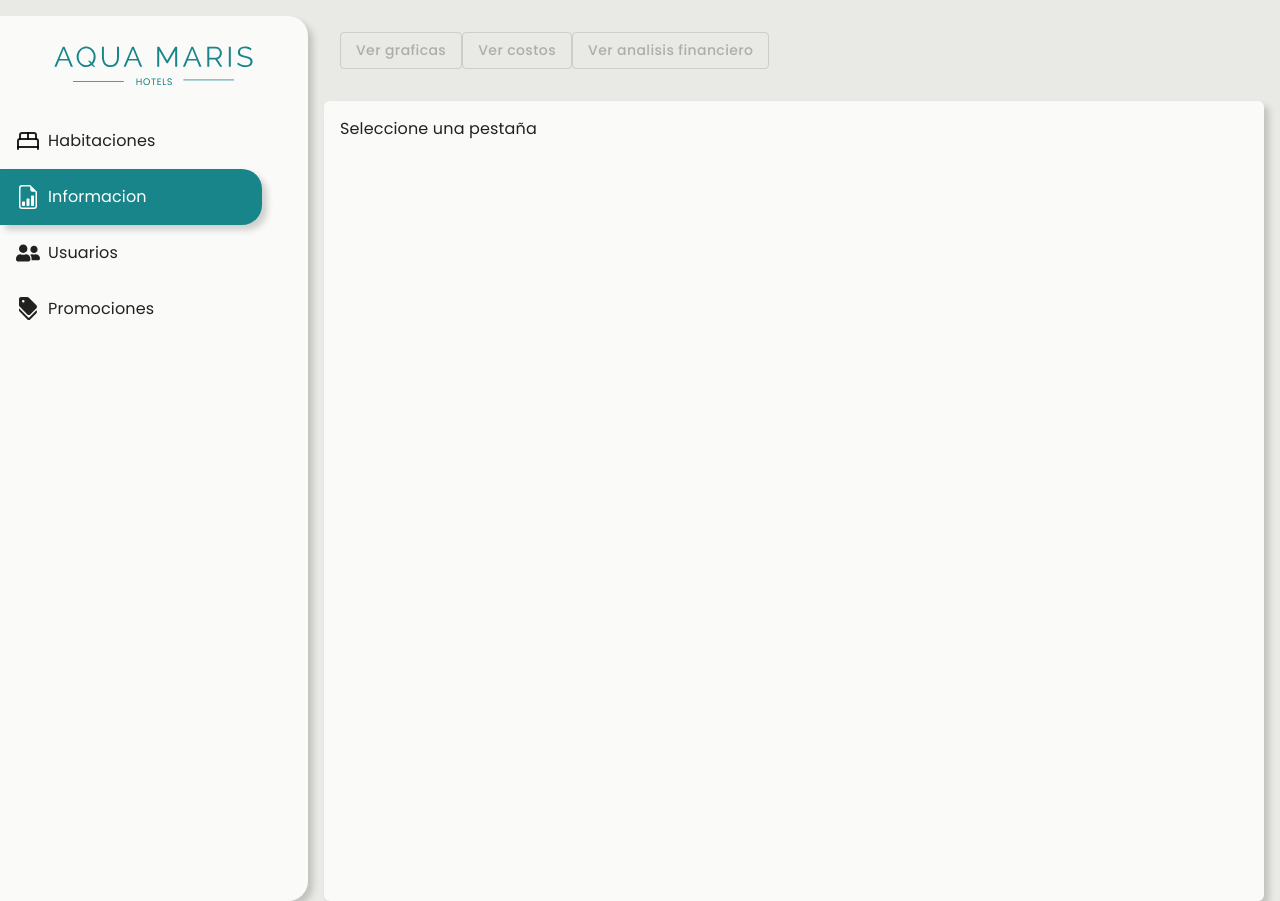
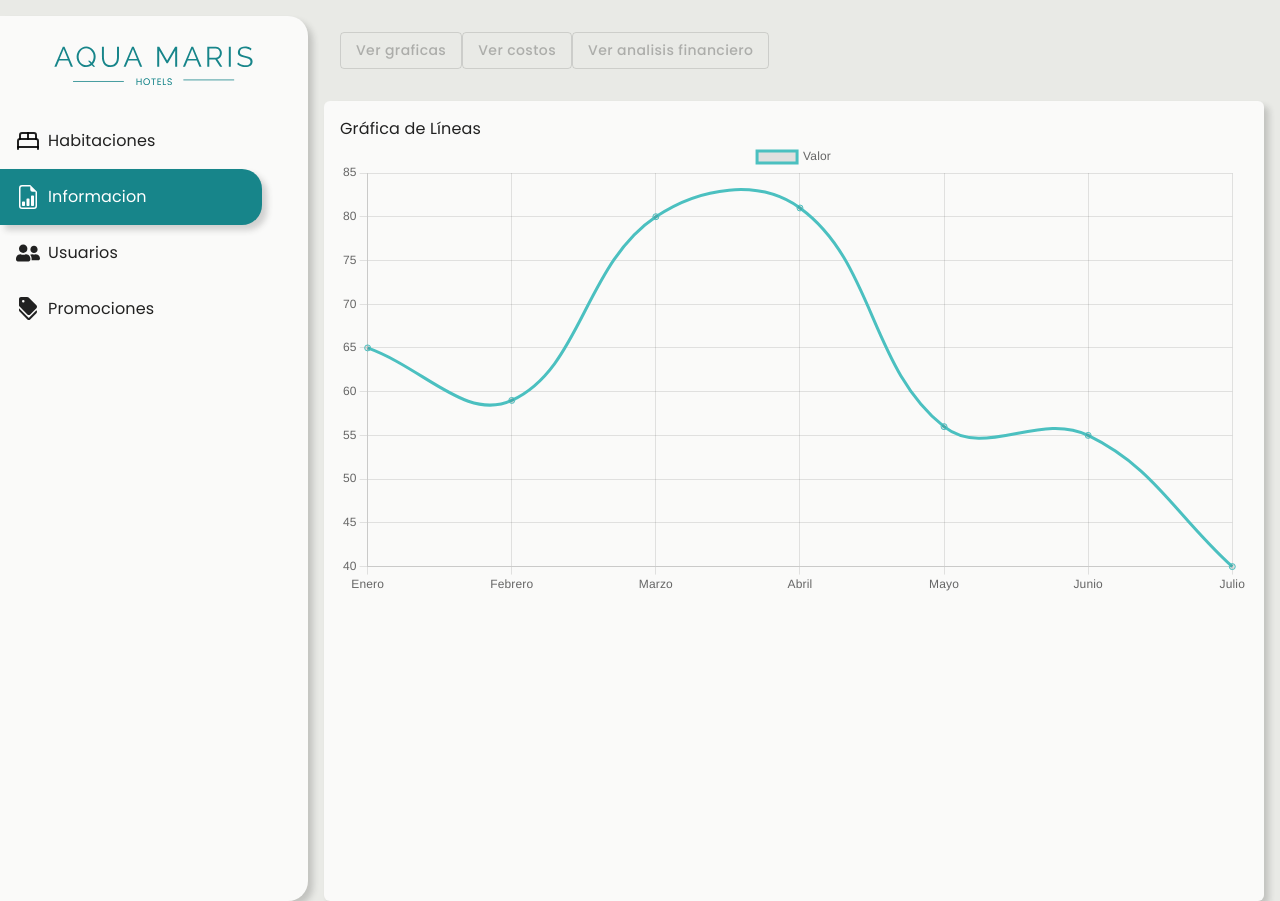
Before and after one commit to diazkr/SuperAdmin_AquaMaris, a Next.js app: page /Informacion in a window 1280 px wide. Built offline with nearby package versions, Linux system fonts and the light colour scheme.

Commit message:
feat(): add one graph

```diff
--- a/package.json
+++ b/package.json
@@ -21,6 +21,7 @@
     "@types/leaflet": "^1.9.12",
     "@types/react-leaflet": "^3.0.0",
     "autoprefixer": "^10.4.19",
+    "chart.js": "^4.4.3",
     "country-list": "^2.3.0",
     "dayjs": "^1.11.11",
     "dotenv": "^16.4.5",
@@ -29,10 +30,12 @@
     "next-auth": "^4.24.7",
     "next-cloudinary": "^6.6.2",
     "react": "^18",
+    "react-chartjs-2": "^5.2.0",
     "react-dom": "^18",
     "react-icons": "^5.2.1",
     "react-leaflet": "^4.2.1",
-    "react-select": "^5.8.0"
+    "react-select": "^5.8.0",
+    "recharts": "^2.12.7"
   },
   "devDependencies": {
     "@types/node": "^20",
--- a/src/app/Informacion/page.tsx
+++ b/src/app/Informacion/page.tsx
@@ -1,6 +1,7 @@
 "use client"
 import React, { useState } from 'react';
 import { Button, ButtonGroup, Box } from '@mui/material';
+import LineChart from '@/components/Graficas/Informacion/GraficaPrueba';
 
 interface TabContentProps {
   selectedTab: string;
@@ -15,7 +16,9 @@ const TabContent: React.FC<TabContentProps> = ({ selectedTab }) => {
     case 'Ver analisis financiero':
       return <div>Contenido de Tab 3</div>;
     default:
-      return <div>Seleccione una pestaña</div>;
+      return (<div>
+        <LineChart></LineChart>
+      </div>);
   }
 };
 
--- /dev/null
+++ b/src/components/Graficas/Informacion/GraficaPrueba.tsx
@@ -0,0 +1,28 @@
+// pages/LineChart.tsx o components/LineChart.tsx
+import React from 'react';
+import { Line } from 'react-chartjs-2';
+import 'chart.js/auto'; // Importar Chart.js
+
+const LineChart: React.FC = () => {
+  const data = {
+    labels: ['Enero', 'Febrero', 'Marzo', 'Abril', 'Mayo', 'Junio', 'Julio'],
+    datasets: [
+      {
+        label: 'Valor',
+        data: [65, 59, 80, 81, 56, 55, 40],
+        fill: false,
+        borderColor: 'rgba(75,192,192,1)',
+        tension: 0.4,
+      },
+    ],
+  };
+
+  return (
+    <div>
+      <h2>Gráfica de Líneas</h2>
+      <Line data={data} />
+    </div>
+  );
+};
+
+export default LineChart;
```
Also changed, not shown: 1 other file (tests, documents, lock files or other folders).
